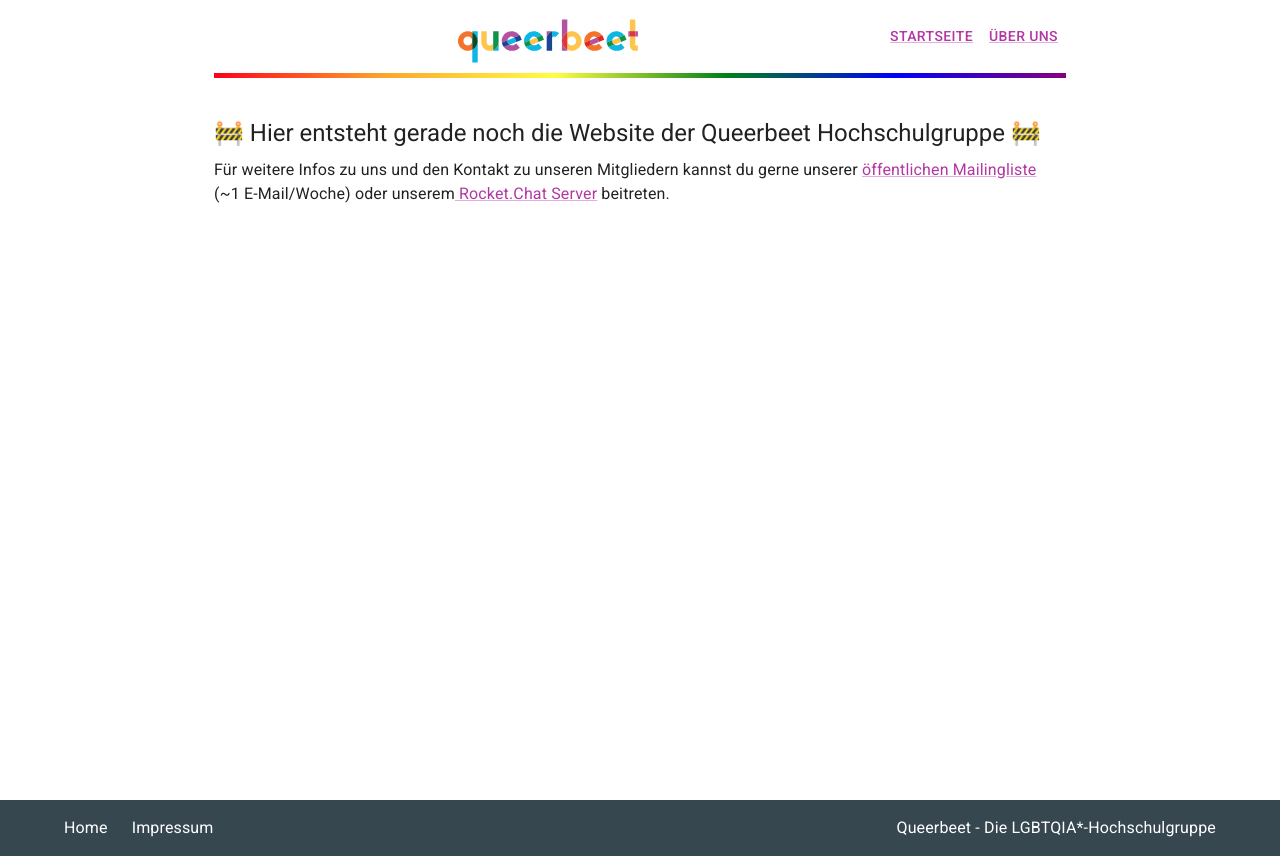
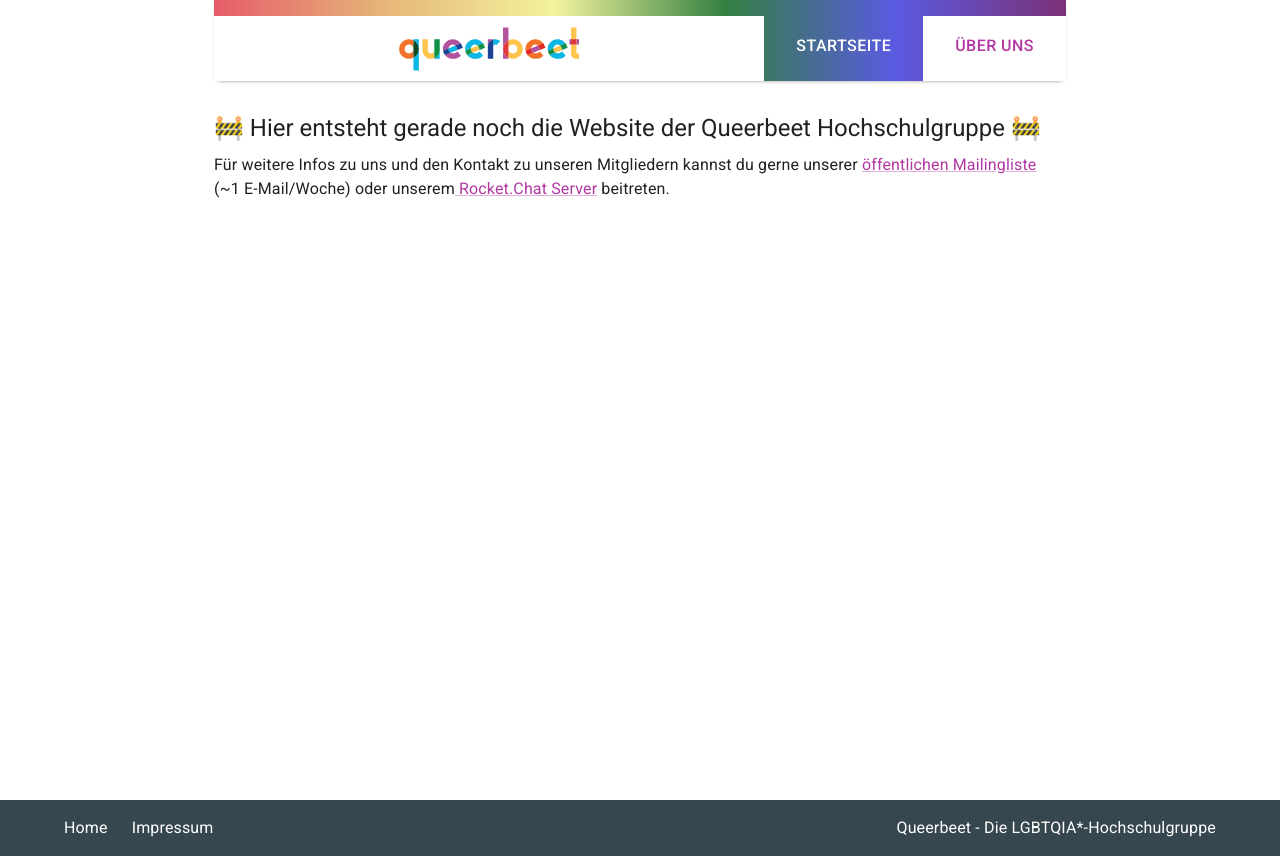
Before and after one commit to queerbeetVorstand/qb-website, a Next.js app: page / in a window 1280 px wide. Built offline with nearby package versions, Linux system fonts and the light colour scheme.

Commit message:
feat: redesign header

```diff
--- a/src/components/GlobalNavigation.tsx
+++ b/src/components/GlobalNavigation.tsx
@@ -4,14 +4,16 @@ import Button from "@mui/material/Button";
 import List from "@mui/material/List";
 import ListItem from "@mui/material/ListItem";
 import Drawer from "@mui/material/Drawer";
-import { useMediaQuery } from "@mui/material";
-import { Menu as MenuIcon } from 'react-feather';
+import { Typography, useMediaQuery } from "@mui/material";
+import { Menu as MenuIcon } from "react-feather";
 
 interface GlobalNavigationProperties {
-  children: React.ReactNode
+  children: React.ReactNode;
 }
 
-export default function GlobalNavigation(props: GlobalNavigationProperties): ReactElement {
+export default function GlobalNavigation(
+  props: GlobalNavigationProperties
+): ReactElement {
   const [state, setState] = useState({
     drawerOpen: false,
   });
@@ -28,26 +30,49 @@ export default function GlobalNavigation(props: GlobalNavigationProperties): Rea
 
   return isMobile ? (
     <React.Fragment>
-      <Button onClick={openDrawer}>
-        <MenuIcon />
+      <Button onClick={openDrawer} sx={{ overflow: "hidden", borderRadius: 0 }}>
+        <Box
+          sx={{
+            fontSize: "1rem",
+            lineHeight: 1,
+            borderRadius: 3,
+            color: "white",
+            boxShadow: "0 0 0 32px white",
+          }}
+          p={1}
+          pb={0.75}
+        >
+          <MenuIcon />
+        </Box>
       </Button>
-      <Drawer anchor="top" open={state.drawerOpen} onClose={hideDrawer}>
+      <Drawer anchor="right" open={state.drawerOpen} onClose={hideDrawer}>
+        <Box display="flex" justifyContent="center" width="100%" pt={4} pb={0}>
+          <Typography variant="h4">Navigation</Typography>
+        </Box>
         <List>
           {React.Children.map(props.children, (child, index) => (
-            <ListItem key={index}>
-              {child}
-            </ListItem>
+            <ListItem key={index}>{child}</ListItem>
           ))}
         </List>
       </Drawer>
     </React.Fragment>
   ) : (
     <Box display="flex" flexWrap="nowrap" justifyContent="flex-end">
-      {React.Children.map(props.children, (child, index) => (
-            <Box px={1} key={index}>
-              {child}
-            </Box>
-      ))}
+      {React.Children.map(props.children, (child, index) => {
+        // TODO safe cast to NavigationItem
+        let childSelected = child.props.selected === true;
+        let childNode = childSelected ? React.cloneElement(child, {...child.props, textColor: "white"}) : child;
+        return (
+          <Box
+            key={index}
+            sx={{
+              backgroundColor: childSelected ? "transparent" : "white",
+            }}
+          >
+            {childNode}
+          </Box>
+        );
+      })}
     </Box>
   );
 }
--- a/src/components/Header.tsx
+++ b/src/components/Header.tsx
@@ -1,40 +1,37 @@
 import React, { ReactElement } from "react";
 import Box from "@mui/material/Box";
 import QBLogo from "./QBLogo";
-import makeStyles from "@mui/styles/makeStyles";
 import Link from "@/components/Link";
 import GlobalNavigation from "@/components/GlobalNavigation";
 import NavigationItem from "@/components/NavigationItem";
 
-const borderBottomStyling = makeStyles({
-  root: {
-    borderBottom: "4pt solid",
-    borderImageSource:
-      "linear-gradient(to right, #FF0018, #FFA52C, #FFFF41, #008018, #0000F9, #86007D)",
-    borderImageSlice: "0% 0% 100% 0%",
-  },
-});
+export default function Header(): ReactElement {
 
-export default function Header(): ReactElement {
-  const borderBottom = borderBottomStyling();
   return (
     <Box
+      sx={{
+        backgroundImage:
+          "linear-gradient(to right, #E65C6A, #E6B678, #F3F39E, #338041, #5A5AE1, #7B3176)",
+      }}
+    >
+      <Box
+        pt={{xs: 1.5, sm: 2}}
         display="flex"
         justifyContent="flex-end"
-      className={borderBottom.root}
-      sx={{ mb: { xs: 3, sm: 5 } }}
+        sx={{ boxShadow: "0 2px 5px -4px black" }}
       >
-      <Box flexGrow={1} position="relative" top={8}>
+        <Box flexGrow={1} sx={{ backgroundColor: "white" }} px={{xs: 2, sm: 5}}>
           <Link href="/">
             <QBLogo />
           </Link>
         </Box>
-      <Box display="flex" alignItems="center">
+        <Box display="flex" alignItems="stretch">
           <GlobalNavigation>
-          <NavigationItem destinationUrl="/">Startseite</NavigationItem>
+            <NavigationItem destinationUrl="/" selected>Startseite</NavigationItem>
             <NavigationItem destinationUrl="/about">Über uns</NavigationItem>
           </GlobalNavigation>
         </Box>
       </Box>
+    </Box>
   );
 }
--- a/src/components/NavigationItem.tsx
+++ b/src/components/NavigationItem.tsx
@@ -1,15 +1,27 @@
 import React, { ReactElement } from "react";
 import { Link, Typography } from "@mui/material";
 
-export default function NavigationItem(props: NavigationItemProperties): ReactElement {
+export default function NavigationItem(
+  props: NavigationItemProperties
+): ReactElement {
   return (
-    <Link href={props.destinationUrl}>
-      <Typography variant="button">{props.children}</Typography>
+    <Link
+      href={props.destinationUrl}
+      px={4}
+      alignItems="center"
+      underline="none"
+      sx={{ display: "flex", height: "100%", color: props.textColor !== undefined ? `${props.textColor}` : "primary.main" }}
+    >
+      <Typography variant="button" sx={{ fontSize: "1rem", color: "inherit" }}>
+        {props.children}
+      </Typography>
     </Link>
   );
 }
 
 interface NavigationItemProperties {
-  destinationUrl:string;
-  children:string;
+  destinationUrl: string;
+  children: string;
+  selected?: boolean;
+  textColor?: string;
 }
--- a/src/components/QBLogo.tsx
+++ b/src/components/QBLogo.tsx
@@ -4,8 +4,8 @@ import Logo from "@/resources/qb_text.svg";
 
 export default function QBLogo(): ReactElement {
   return (
-    <Box m={1}>
-      <Logo height={50}/>
+    <Box m={1} mb={0}>
+      <Logo height={50} />
     </Box>
   );
 }
```
Lines whose indentation alone changed are shown as unchanged.
